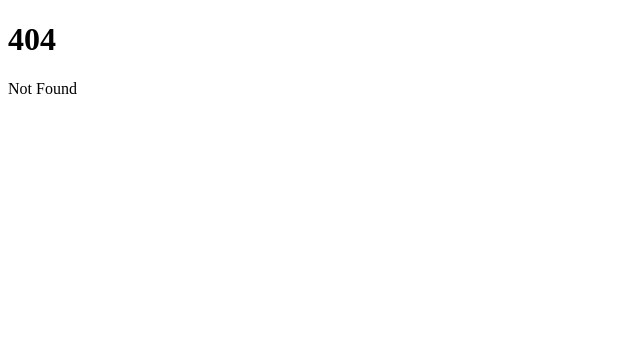
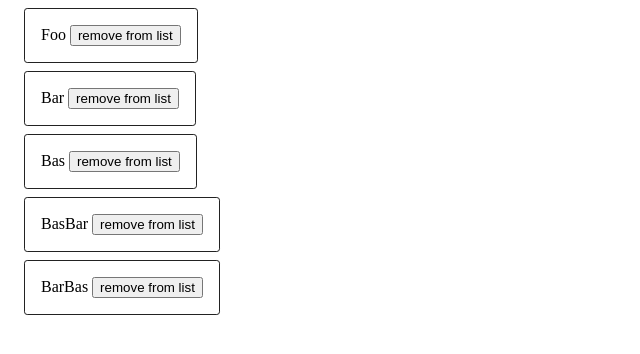
Before and after one commit to SamuelMiddendorp/adventures-with-svelte, a SvelteKit app: page /selfDeletingCards in a window 1280 px wide. Before the commit this address had no page. Shown: the top 354 px of the page, without its empty margins (0-640 px from the left). Built offline with nearby package versions, Linux system fonts and the light colour scheme.

Commit message:
Self deleting cards with component communication

```diff
--- /dev/null
+++ b/src/components/selfDeletingCard.svelte
@@ -0,0 +1,17 @@
+<script lang="ts">
+    export let data: String;
+    export let deleteCard = (data: String) => {}
+</script>
+<style>
+    .card{
+        padding: 1em;
+        border-radius: 0.2em;
+        border: 1px solid #222;
+        width: max-content;
+    }
+</style>
+<body>
+    <div class="card">{data}
+    <button on:click={() => deleteCard(data)}>remove from list</button>
+    </div>
+</body>
--- /dev/null
+++ b/src/routes/selfDeletingCards/+page.svelte
@@ -0,0 +1,15 @@
+<script lang="ts">
+    import SelfDeletingCard from "../../components/selfDeletingCard.svelte";
+
+    let cards : String[] = ["Foo", "Bar", "Bas", "BasBar", "BarBas"];
+    function deleteCard(card: String){
+        cards = cards.filter(x => x != card);
+    }
+</script>
+<style>
+</style>
+<body>
+    {#each cards as card}
+        <SelfDeletingCard  data={card} deleteCard={deleteCard}/>
+    {/each}
+</body>
```
